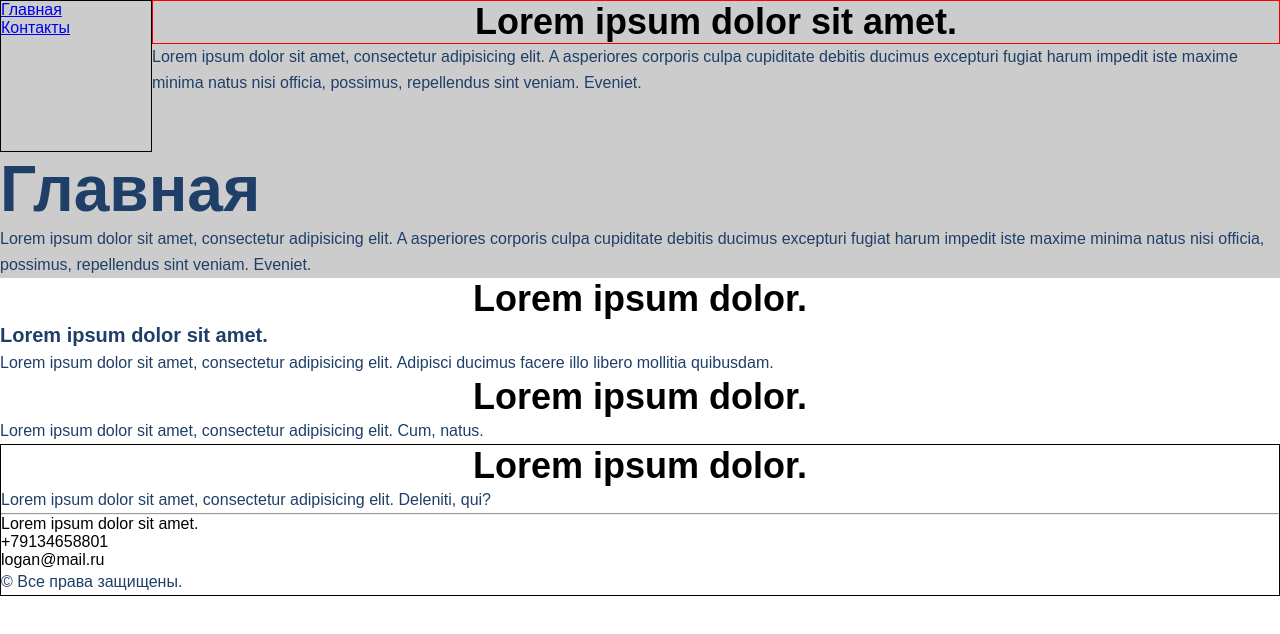
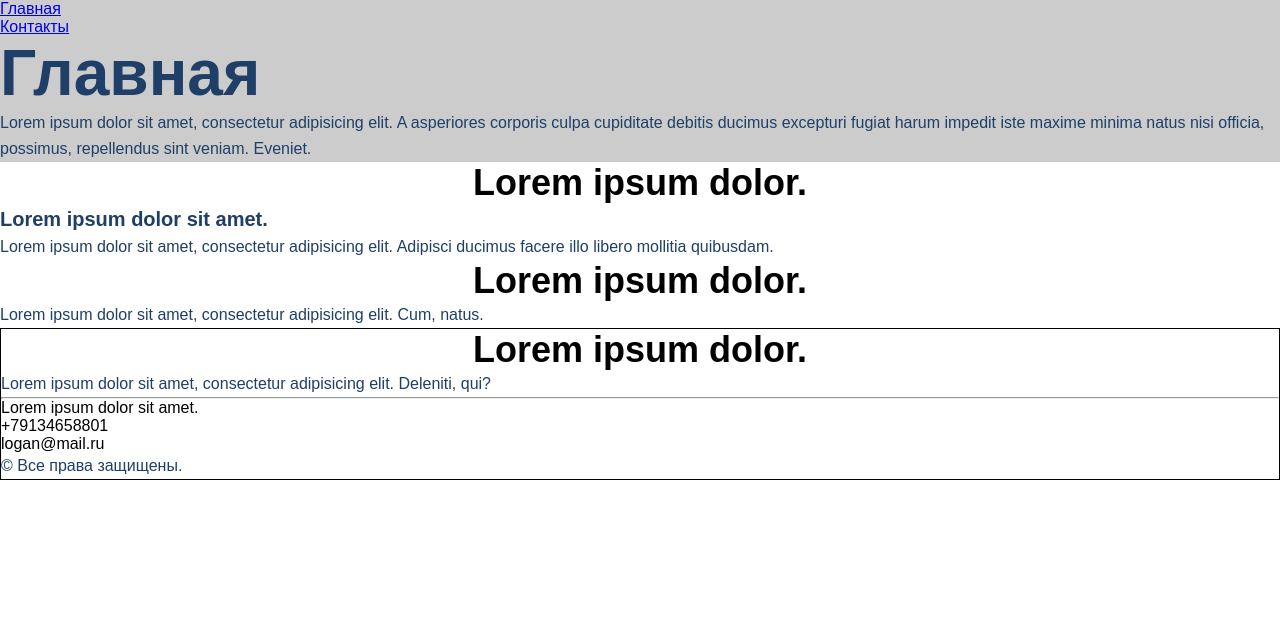
Before and after one commit to Bor333/Bor333.github.io, a plain HTML site: page index.html in a window 1280 px wide. Drawn offline with Linux system fonts and the light colour scheme.

Commit message:
streamlined elements

```diff
--- a/index.html
+++ b/index.html
@@ -10,17 +10,13 @@
 </head>
 <body>
 <div class="header">
+    <div class="container">
         <div class="menu">
             <ol>
                 <li><a href="index.html">Главная</a></li>
                 <li><a href="contacts.html">Контакты</a></li>
             </ol>
         </div>
-    <h3 class="heading">Lorem ipsum dolor sit amet.</h3>
-    <p>Lorem ipsum dolor sit amet, consectetur adipisicing elit. A asperiores corporis culpa cupiditate debitis
-        ducimus
-        excepturi fugiat harum impedit iste maxime minima natus nisi officia, possimus, repellendus sint veniam.
-        Eveniet.</p>
         <div class="new-automation-tools">
             <h1>Главная</h1>
             <p>Lorem ipsum dolor sit amet, consectetur adipisicing elit. A asperiores corporis culpa cupiditate debitis
@@ -29,24 +25,39 @@
                 Eveniet.</p>
         </div>
     </div>
-<div class="content">
+</div>
+<div class="container">
+    <div class="card-box">
         <h3>Lorem ipsum dolor.</h3>
+        <div class="card">
             <h4>Lorem ipsum dolor sit amet.</h4>
             <p>Lorem ipsum dolor sit amet, consectetur adipisicing elit. Adipisci ducimus facere illo libero mollitia
                 quibusdam.</p>
+        </div>
+    </div>
+</div>
+<div class="our-finish-project">
     <h3>Lorem ipsum dolor.</h3>
     <p>Lorem ipsum dolor sit amet, consectetur adipisicing elit. Cum, natus.</p>
 </div>
 <div class="footer">
+    <div class="footer-informal">
+        <div class="interested-to-woek">
             <h3>Lorem ipsum dolor.</h3>
             <p>Lorem ipsum dolor sit amet, consectetur adipisicing elit. Deleniti, qui?</p>
+        </div>
+    </div>
     <hr>
+    <div class="footer-formal">
         <ul>
             <li>Lorem ipsum dolor sit amet.</li>
             <li>+79134658801</li>
             <li>logan@mail.ru</li>
         </ul>
+        <div class="rights">
             <p>&copy; Все права защищены.</p>
+        </div>
+    </div>
 </div>
 </body>
 </html>
--- a/style.css
+++ b/style.css
@@ -67,10 +67,7 @@ input, textarea {
 }
 
 .menu {
-    width: 150px;
-    height: 150px;
-    border: 1px solid #000;
-    float: left;
+
 }
 .new-automation-tools {
     clear: both;
```
Also changed, not shown: contacts.html (+24 -2 lines), 1 other file. Lines whose indentation alone changed are shown as unchanged.
